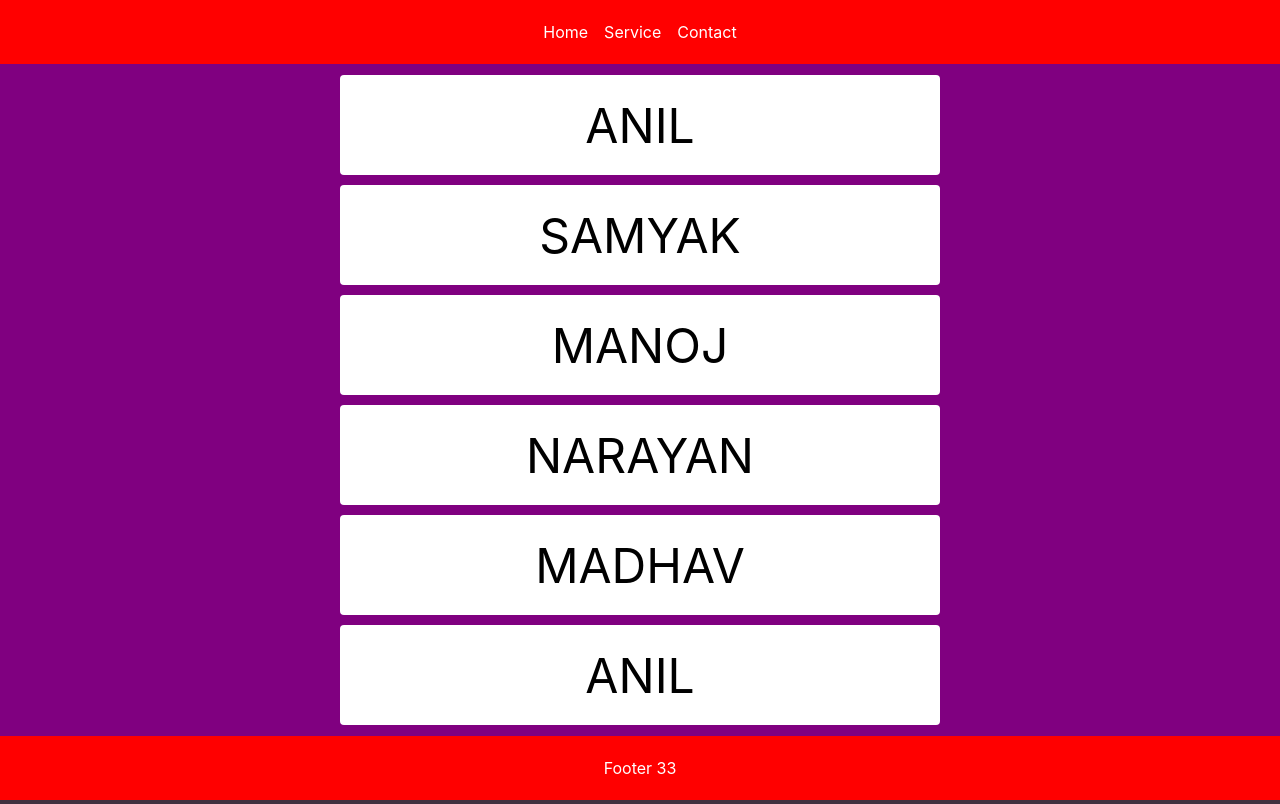
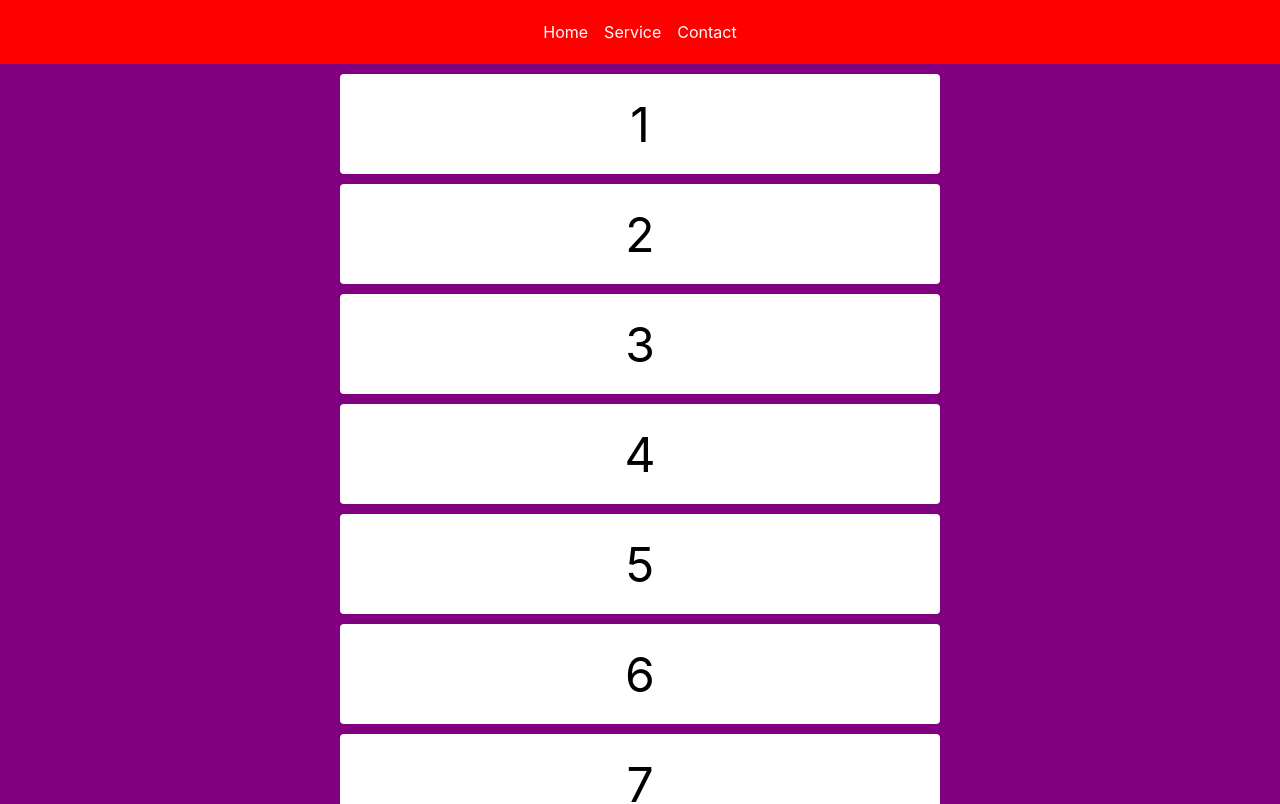
Before and after one commit to sansubed/ReactBackendFrontend, a React (Vite) app: page / in a window 1280 px wide. Shown: the top 804 px of the page. Built offline with nearby package versions, Linux system fonts and the light colour scheme.

Commit message:
utilized map for array iteration

```diff
--- a/src/components/home-body/home-body.jsx
+++ b/src/components/home-body/home-body.jsx
@@ -1,20 +1,17 @@
-import styles from './home-body.module.css'
+import styles from "./home-body.module.css";
 
 function HomeBody() {
-  // Array
-  const names = ['Anil', 'Samyak', 'Manoj', 'Narayan', 'Madhav', 'Anil']
+  const numbers = [1, 2, 3, 4, 5, 6, 7, 8];
 
   return (
     <div className={styles.home}>
-      {names.map(function (name, index) {
-        return (
-          <div className={styles.item} key={index}>
-            {name.toUpperCase()}
-          </div>
-        )
-      })}
+      {numbers.map((number, index) => (
+        <div className={styles.item} key={index}>
+          {number}
+        </div>
+      ))}
     </div>
-  )
+  );
 }
 
-export default HomeBody
+export default HomeBody;
```
Also changed, not shown: src/footer/footer.jsx (deleted, +0 -7 lines).
